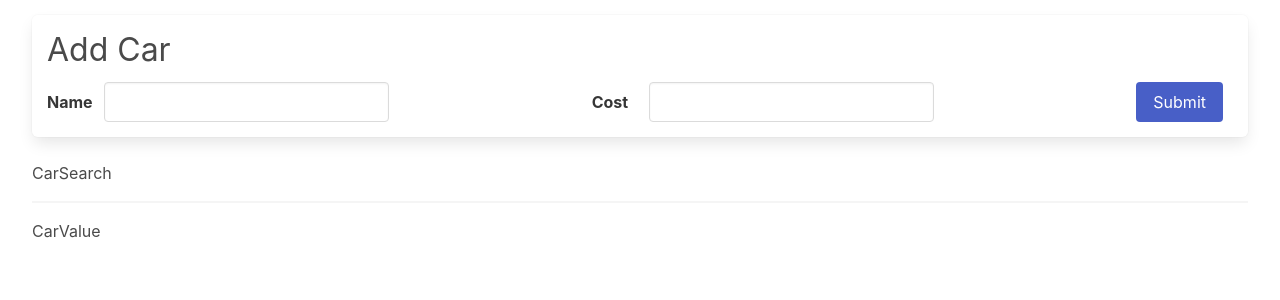
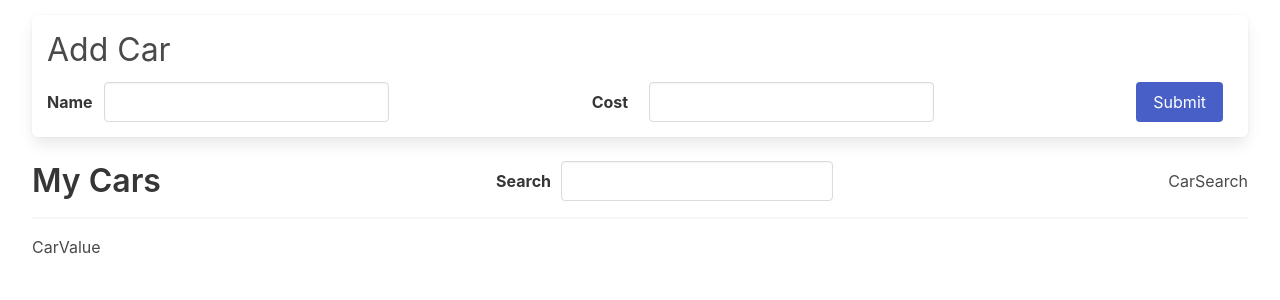
Before and after one commit to poyingHAHA/React_learning, a React (Create React App) app in the folder 8_multiple_slices_with_redux_toolkit/: page / in a window 1280 px wide. Shown: the top 300 px of the page. Built offline with nearby package versions, Linux system fonts and the light colour scheme.

Commit message:
12. adding searching input

```diff
--- a/8_multiple_slices_with_redux_toolkit/src/components/CarSearch.js
+++ b/8_multiple_slices_with_redux_toolkit/src/components/CarSearch.js
@@ -1,6 +1,24 @@
+import { useDispatch, useSelector } from "react-redux";
+import {changeSearchTerm} from "../store"
+
 function CarSearch(){
+  const dispatch = useDispatch();
+  const searchTerm = useSelector((state) => {
+    return state.cars.searchTerm;
+  })
+  const handleSearchTermChange = (event) => {
+    dispatch(changeSearchTerm(event.target.value))
+  }
+
   return (
-    <div>CarSearch</div>
+    <div className="list-header">
+      <h3 className="title is-3">My Cars</h3>
+      <div className="search field is-horizontal">
+        <label className="label">Search</label>
+        <input className="input" value={searchTerm} onChange={handleSearchTermChange}/>
+      </div>
+      CarSearch
+    </div>
   )
 }
 
```
